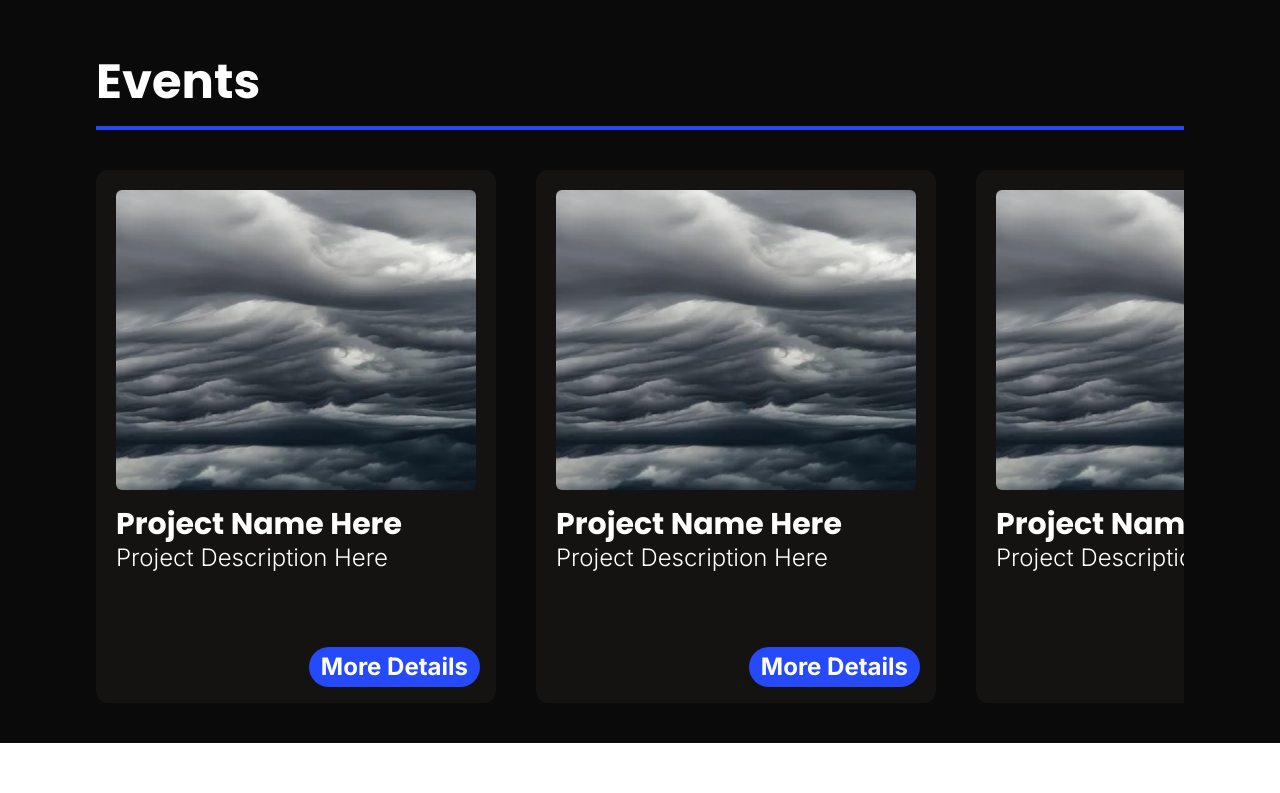
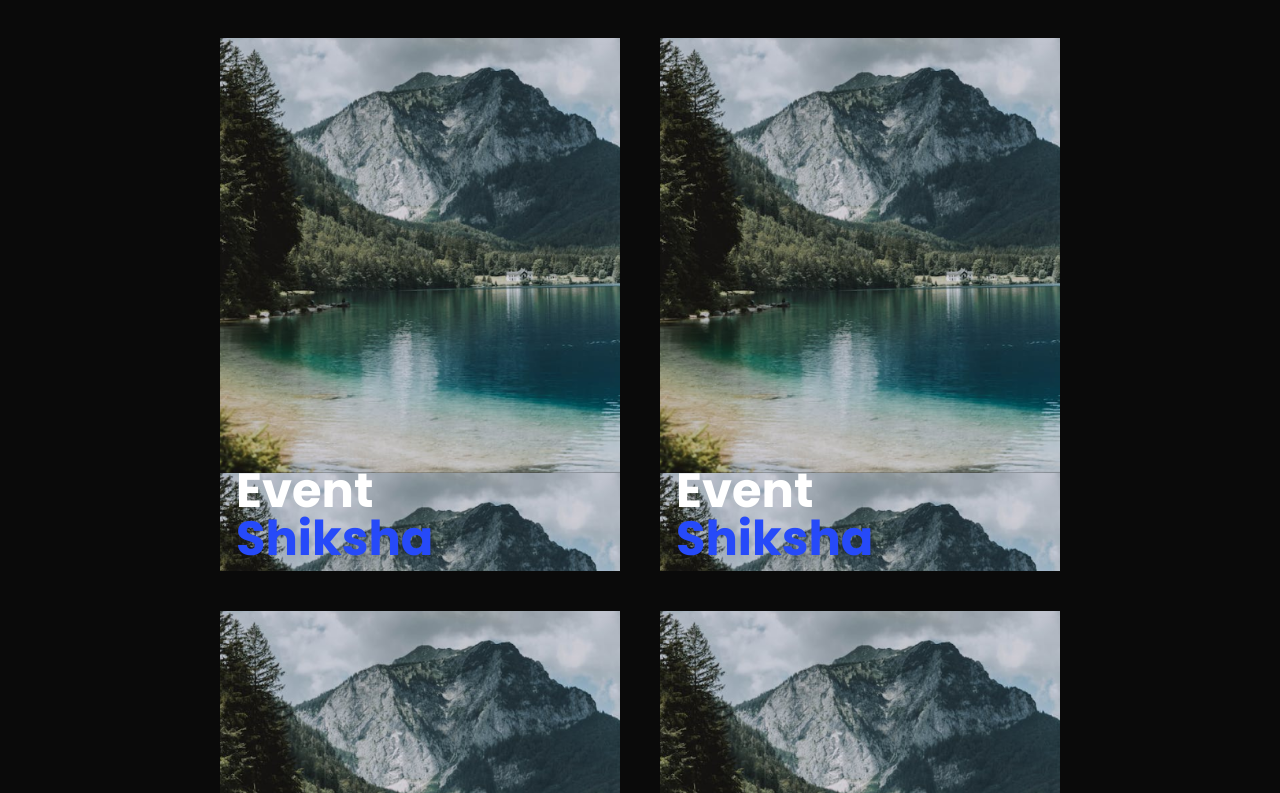
Before and after one commit to disisalan/Melius_Website, a React (Vite) app in the folder Frontend/: page /events in a window 1280 px wide. Shown: the part 667-1460 px from the top of the page. Before the commit the page ends 1410 px from the top, so only its background shows below. Built offline with nearby package versions, Linux system fonts and the light colour scheme.

Commit message:
Project and Event section changed to Flex-wrap from overflow-x-auto (horizontal scroll)

```diff
--- a/Frontend/src/Components/Events.jsx
+++ b/Frontend/src/Components/Events.jsx
@@ -6,7 +6,7 @@ function Events() {
             <h1 className="py-5 font-poppins text-3xl lg:text-5xl font-bold border-b-4 border-blue">Events</h1>
 
             {/* Events Container */}
-            <div className=" py-5 md:py-10 overflow-x-auto flex flex-nowrap gap-5 md:gap-10">
+            <div className=" py-5 md:py-10 flex justify-center flex-wrap gap-5 md:gap-10">
 
                 {/* Event */}
                 <div className="relative bg-[url('../Media/bg-2.png')] bg-contain w-[200px] h-[266px] md:w-[400px] md:h-[533px] flex-none">
--- a/Frontend/src/Components/Projects.jsx
+++ b/Frontend/src/Components/Projects.jsx
@@ -6,7 +6,7 @@ function Projects() {
       <h1 className="py-5 font-poppins text-3xl lg:text-5xl font-bold border-b-4 border-blue">Events</h1>
 
       {/* Projects Container */}
-      <div className="py-5 md:py-10 overflow-x-auto text-xs md:text-2xl flex flex-nowrap gap-5 md:gap-10">
+      <div className="py-5 md:py-10 text-xs md:text-2xl flex flex-wrap justify-center gap-5 md:gap-10">
 
         {/* Project */}
         <div className="p-3 md:p-5 relative bg-grey/25 rounded-xl bg-contain w-[200px] h-[266px] md:w-[400px] md:h-[533px] flex-none">
--- a/Frontend/src/main.jsx
+++ b/Frontend/src/main.jsx
@@ -26,7 +26,7 @@ ReactDOM.createRoot(document.getElementById("root")).render(
                 {/* <Route path="/events/:name" element={<Event />} /> */}
             </Routes>
             {/* <EventDetail /> */}
-            {/* <Events /> */}
+            <Events />
             <Projects />
             {/* <Footer /> */}
         </BrowserRouter>
```
